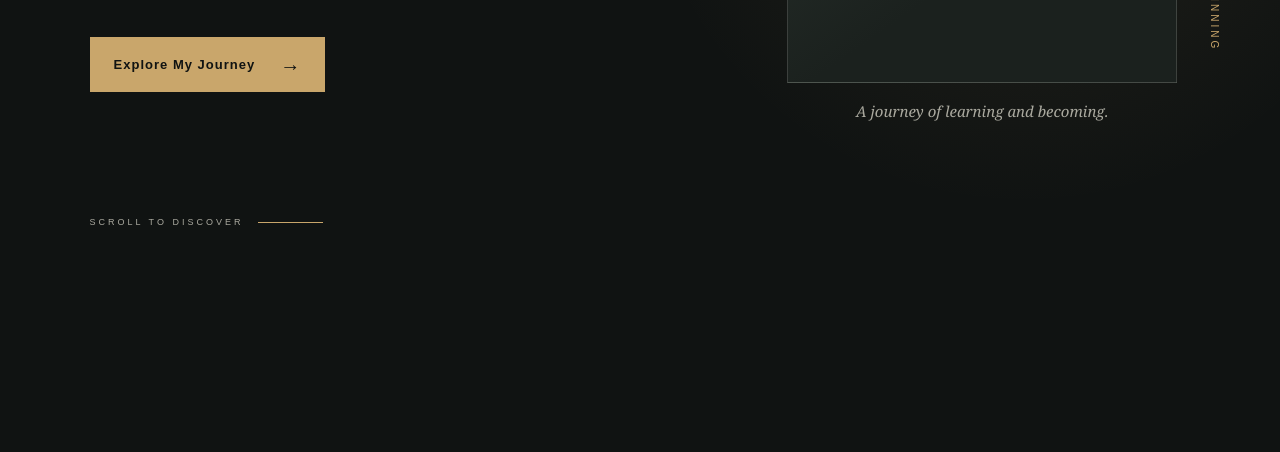
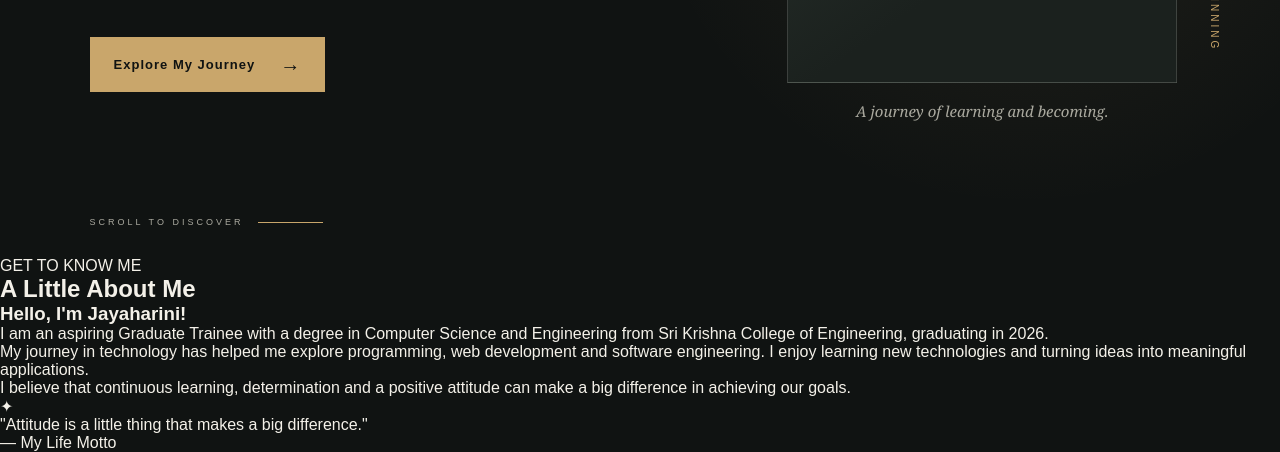
Before and after one commit to jayaharini-hub2/jayaharini-portfolio, a plain HTML site: page index.html in a window 1280 px wide. Shown: the part 543-995 px from the top of the page. Before the commit the page ends 800 px from the top, so only its background shows below. Drawn offline with Linux system fonts and the light colour scheme.

```diff
--- a/index.html
+++ b/index.html
@@ -100,6 +100,50 @@
         </section>
 
         <!-- Professional journey will be added in a later step -->
+         <!-- About Me Section -->
+<section class="about-section" id="about" aria-labelledby="about-title">
+
+    <div class="section-heading">
+        <p class="section-label">GET TO KNOW ME</p>
+        <h2 id="about-title">A Little About Me</h2>
+    </div>
+
+    <div class="about-content">
+
+        <div class="about-text">
+            <h3>Hello, I'm Jayaharini!</h3>
+
+            <p>
+                I am an aspiring Graduate Trainee with a degree in
+                Computer Science and Engineering from Sri Krishna
+                College of Engineering, graduating in 2026.
+            </p>
+
+            <p>
+                My journey in technology has helped me explore
+                programming, web development and software engineering.
+                I enjoy learning new technologies and turning ideas
+                into meaningful applications.
+            </p>
+
+            <p>
+                I believe that continuous learning, determination
+                and a positive attitude can make a big difference
+                in achieving our goals.
+            </p>
+        </div>
+
+        <div class="about-highlight">
+            <span class="highlight-symbol" aria-hidden="true">✦</span>
+            <p>
+                "Attitude is a little thing that makes a big difference."
+            </p>
+            <span class="highlight-author">— My Life Motto</span>
+        </div>
+
+    </div>
+
+</section>
 
     </main>
 
```
